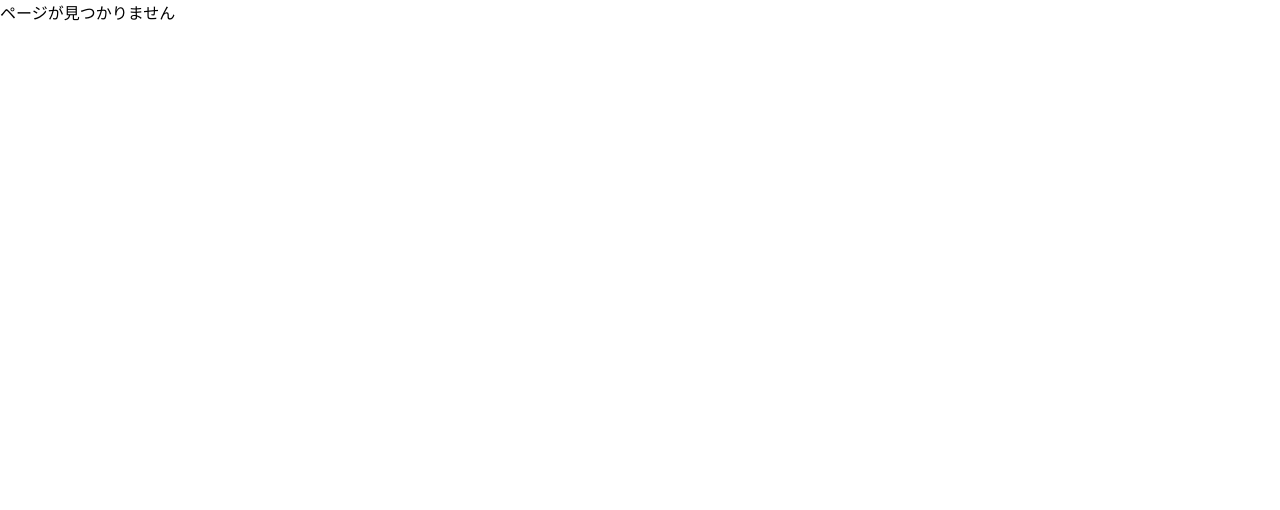
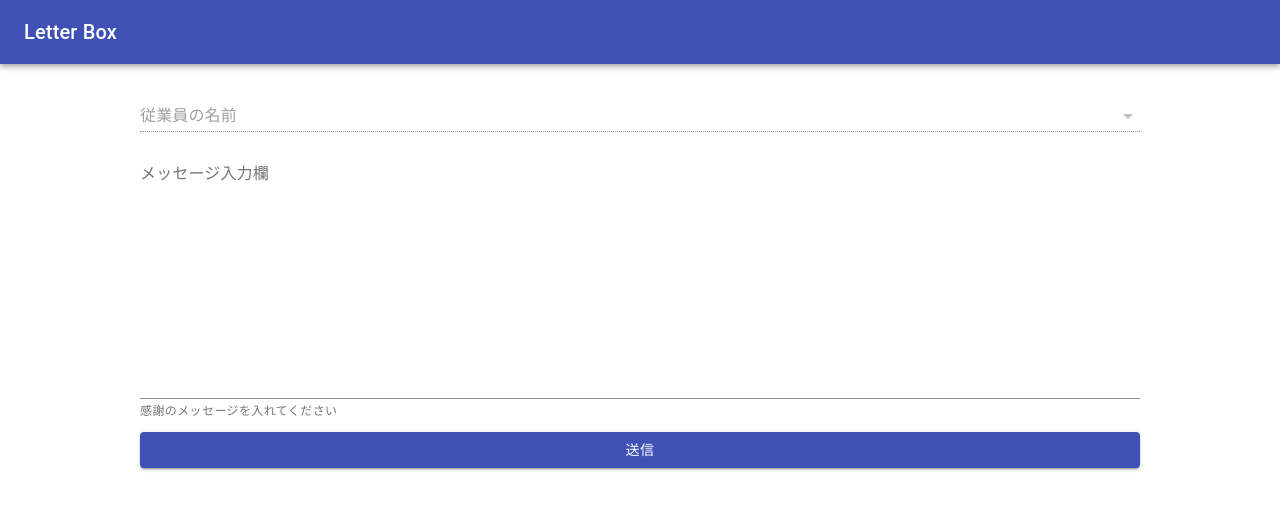
Before and after one commit to nakajima97/letter-box-frontend-client, a React (Create React App) app: page /message/1 in a window 1280 px wide. Shown: the top 510 px of the page. Built offline with nearby package versions, Linux system fonts and the light colour scheme; no server answers.

Commit message:
#5 選択した店舗のIDをURLに反映するよう変更

```diff
--- a/src/App.tsx
+++ b/src/App.tsx
@@ -8,6 +8,9 @@ const App: FC = () => (
   <Router>
     <Switch>
       <Route exact path="/">
+        <MessagePage />
+      </Route>
+      <Route path="/message/:storeId">
         <MessagePage />
       </Route>
       <Route path="/message/:storeId/:employeeId">
--- a/src/components/Organisms/EmployeeForm/index.tsx
+++ b/src/components/Organisms/EmployeeForm/index.tsx
@@ -6,6 +6,7 @@ import { useHistory } from 'react-router-dom';
 
 type Props = {
   selectedStoreId: number;
+  setSelectedEmployeeId: React.Dispatch<React.SetStateAction<number>>;
 };
 
 type employeeType = {
@@ -22,7 +23,7 @@ type apiResponse = {
   employees: employeeType[];
 };
 
-const Index: FC<Props> = ({ selectedStoreId }) => {
+const Index: FC<Props> = ({ selectedStoreId, setSelectedEmployeeId }) => {
   const [employees, setEmployees] = useState<employeeType[]>([
     { id: NaN, first_name: '', last_name: '' },
   ]);
@@ -57,6 +58,13 @@ const Index: FC<Props> = ({ selectedStoreId }) => {
       onChange={(evnet, value) => {
         if (value) {
           history.push(`/message/${selectedStoreId}/${value.id}`);
+          setSelectedEmployeeId(value.id);
+        } else if (selectedStoreId) {
+          history.push(`/message/${selectedStoreId}`);
+          setSelectedEmployeeId(NaN);
+        } else {
+          history.push(`/`);
+          setSelectedEmployeeId(NaN);
         }
       }}
     />
--- a/src/components/Organisms/StoreNameForm/index.tsx
+++ b/src/components/Organisms/StoreNameForm/index.tsx
@@ -2,9 +2,11 @@ import { FC, useState, useEffect } from 'react';
 import { TextField } from '@material-ui/core';
 import { Autocomplete } from '@material-ui/lab';
 import axios from 'axios';
+import { useHistory } from 'react-router-dom';
 
 type Props = {
   setSelectedStoreId: React.Dispatch<React.SetStateAction<number>>;
+  setSelectedEmployeeId: React.Dispatch<React.SetStateAction<number>>;
 };
 
 type storeType = {
@@ -16,8 +18,10 @@ type apiResponse = {
   data: storeType[];
 };
 
-const Index: FC<Props> = ({ setSelectedStoreId }) => {
+const Index: FC<Props> = ({ setSelectedStoreId, setSelectedEmployeeId }) => {
   const [stores, setStores] = useState<storeType[] | null>(null);
+
+  const history = useHistory();
 
   useEffect(() => {
     axios
@@ -41,9 +45,15 @@ const Index: FC<Props> = ({ setSelectedStoreId }) => {
             variant="standard"
           />
         )}
-        onChange={(event, value) =>
-          setSelectedStoreId(value === null ? NaN : value.id)
-        }
+        onChange={(event, value) => {
+          setSelectedStoreId(value === null ? NaN : value.id);
+          setSelectedEmployeeId(NaN);
+          if (value) {
+            history.push(`/message/${value.id}`);
+          } else {
+            history.push(`/`);
+          }
+        }}
       />
     )
   );
--- a/src/components/page/MessagePage/index.tsx
+++ b/src/components/page/MessagePage/index.tsx
@@ -4,12 +4,15 @@ import MessageTemplate from '../../template/MessageTemplate';
 
 const Index: FC = () => {
   const [selectedStoreId, setSelectedStoreId] = useState(NaN);
+  const [selectedEmployeeId, setSelectedEmployeeId] = useState(NaN);
 
   return (
     <>
       <MessageTemplate
         selectedStoreId={selectedStoreId}
         setSelectedStoreId={setSelectedStoreId}
+        selectedEmployeeId={selectedEmployeeId}
+        setSelectedEmployeeId={setSelectedEmployeeId}
       />
     </>
   );
--- a/src/components/template/MessageTemplate/index.tsx
+++ b/src/components/template/MessageTemplate/index.tsx
@@ -11,6 +11,8 @@ import Submit from '../../Organisms/Submit';
 type Props = {
   selectedStoreId: number;
   setSelectedStoreId: React.Dispatch<React.SetStateAction<number>>;
+  selectedEmployeeId: number;
+  setSelectedEmployeeId: React.Dispatch<React.SetStateAction<number>>;
 };
 
 const header = css`
@@ -27,17 +29,27 @@ const container = css`
   gap: 10px;
 `;
 
-const index: FC<Props> = ({ setSelectedStoreId, selectedStoreId }) => (
+const index: FC<Props> = ({
+  setSelectedStoreId,
+  selectedStoreId,
+  setSelectedEmployeeId,
+}) => (
   <>
     <header css={header}>
       <Header />
     </header>
     <main css={container}>
       <div>
-        <StoreNameForm setSelectedStoreId={setSelectedStoreId} />
+        <StoreNameForm
+          setSelectedStoreId={setSelectedStoreId}
+          setSelectedEmployeeId={setSelectedEmployeeId}
+        />
       </div>
       <div>
-        <EmployeeForm selectedStoreId={selectedStoreId} />
+        <EmployeeForm
+          selectedStoreId={selectedStoreId}
+          setSelectedEmployeeId={setSelectedEmployeeId}
+        />
       </div>
       <div>
         <MessageForm />
```
Also changed, not shown: 2 other files (tests, documents, lock files or other folders).
